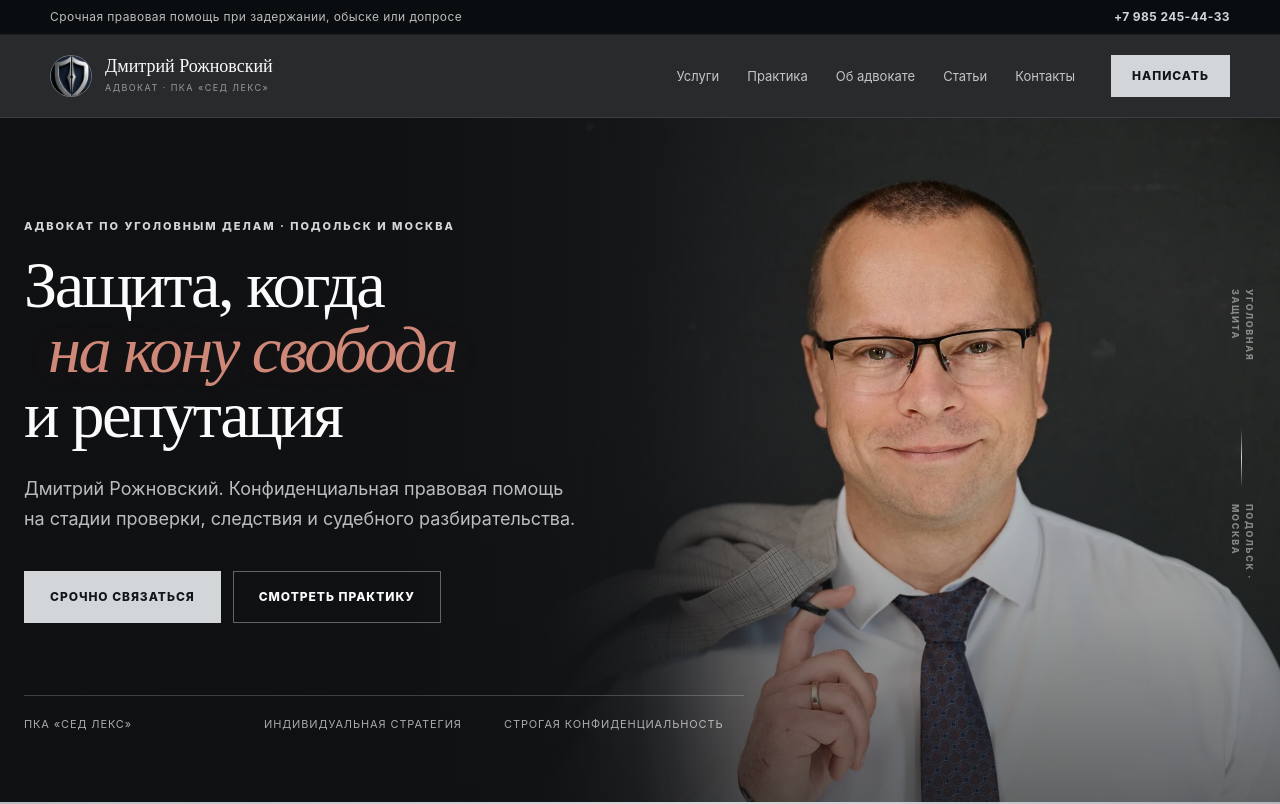
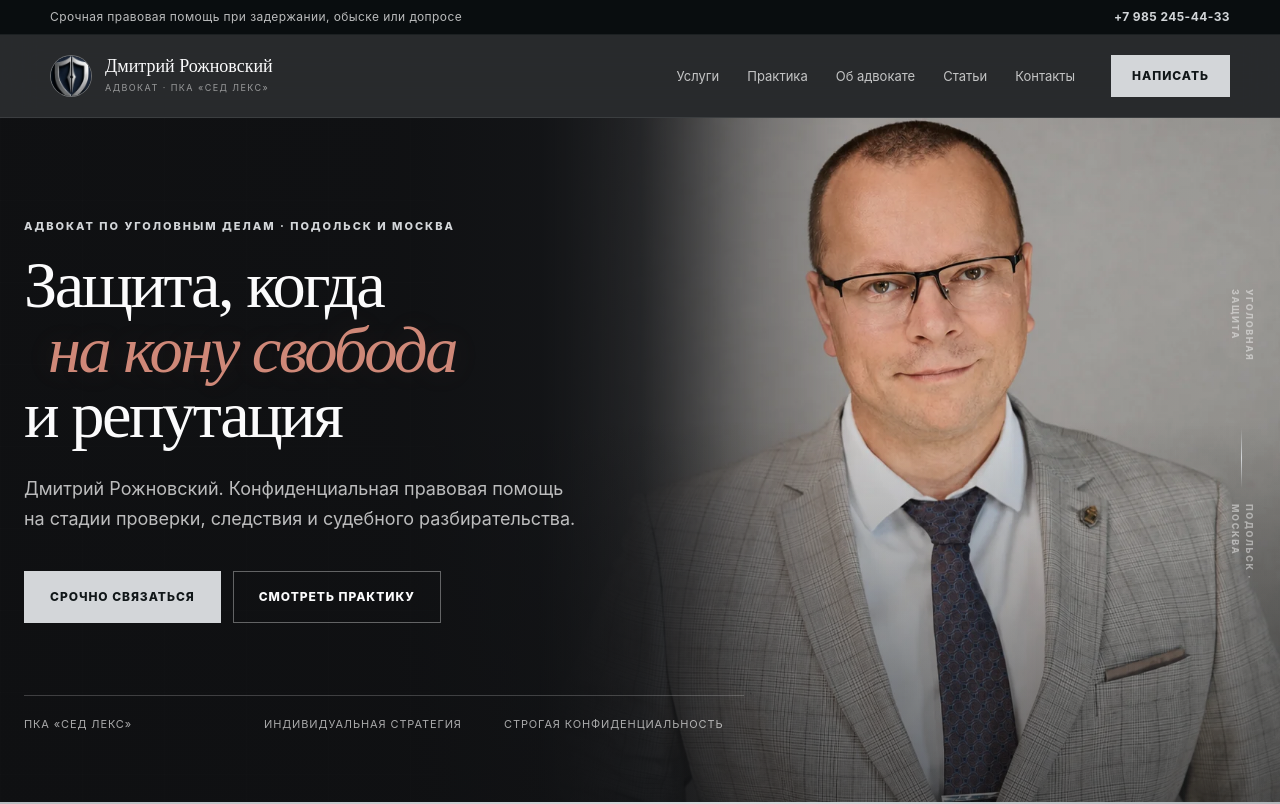
Before and after one commit to artmlobov03-arch/advokat, a Next.js app: page / in a window 1280 px wide. Shown: the top 804 px of the page. Built offline with nearby package versions, Linux system fonts and the light colour scheme.

Commit message:
Use gray suit portrait on hero

```diff
--- a/app/page.tsx
+++ b/app/page.tsx
@@ -36,7 +36,7 @@ export default function Home() {
       <section className="hero">
         <div className="hero-media" aria-hidden="true">
           <Image
-            src="/advokat-hero-portrait.webp"
+            src="/advokat-hero-gray-suit.webp"
             alt=""
             fill
             priority
```
Also changed, not shown: public/advokat-hero-gray-suit.webp (added).
